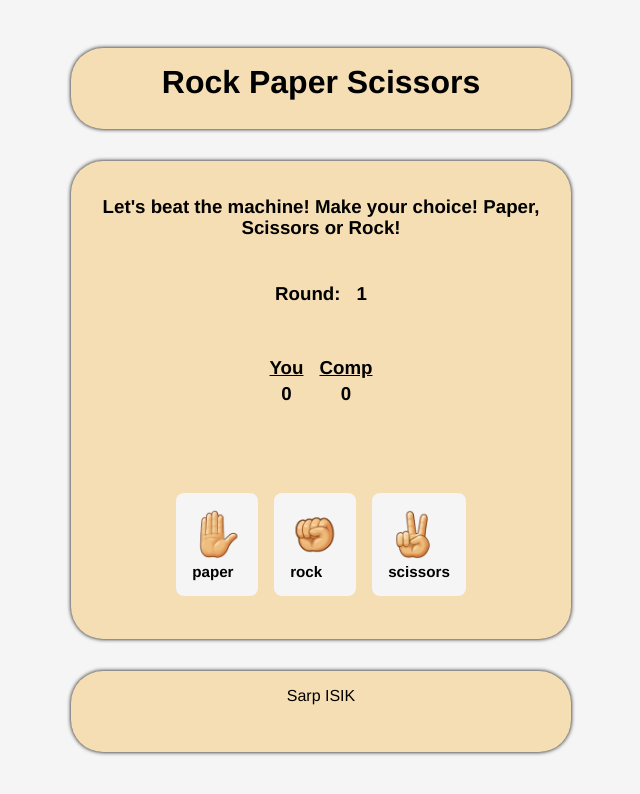
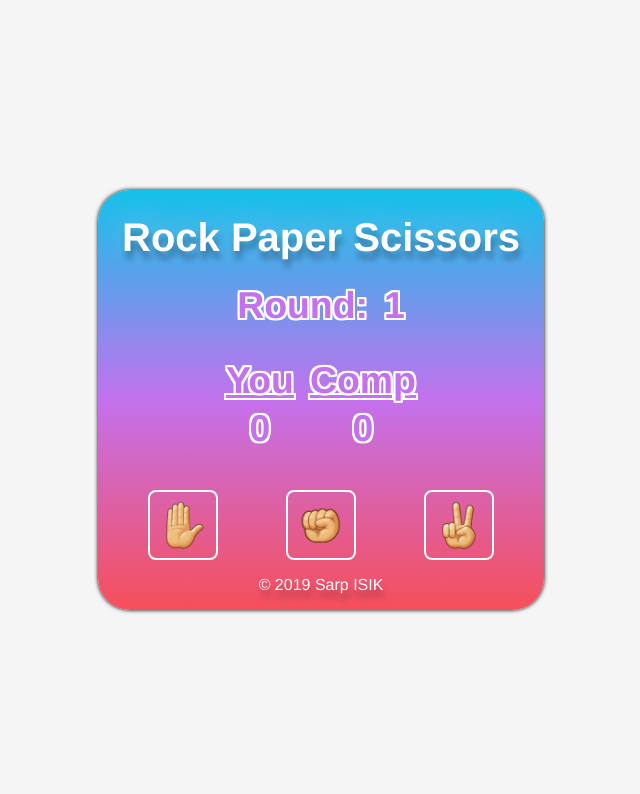
Before and after one commit to sarpisik/rock-paper-scissors, a website built with webpack: page src/index.html in a window 1280 px wide. Both pictures are taken after typing "5" into the empty fields and a click on the button "Start game". Shown: the whole page, without its empty margins (319-959 px from the left). Built offline with nearby package versions, Linux system fonts and the light colour scheme.

Commit message:
Update UI

```diff
--- a/src/components/button/index.js
+++ b/src/components/button/index.js
@@ -2,7 +2,6 @@ import Container from '../container';
 import paper from '../../../assets/images/paper.png';
 import rock from '../../../assets/images/rock.png';
 import scissors from '../../../assets/images/scissors.png';
-import Title from '../title';
 
 const imgList = {
   paper,
@@ -13,7 +12,7 @@ const imgList = {
 class Button extends Container {
   constructor(callBack) {
     // Create button element
-    super('button', 'btn m-1 padding-1');
+    super('button', 'btn');
     // Set event handler from Game Class
     this.element.addEventListener('click', callBack);
   }
@@ -28,16 +27,15 @@ class SelectionButton extends Button {
     this.img = new Image(50, 50);
     // Set image content
     this.img.src = imgList[name];
+    this.img.classList.add('icon');
     this.element.appendChild(this.img);
-    // Create h3 element
-    this.name = new Title(name);
-    this.name.setParent(this.element);
   }
 }
 
 class RestartGameButton extends Button {
   constructor(name, callBack) {
     super(callBack);
+    this.element.classList.add('m-t-1');
     this.updateContent(name);
   }
 }
--- a/src/components/helpers/index.js
+++ b/src/components/helpers/index.js
@@ -1,3 +1,9 @@
+const getYear = () => new Date().getFullYear();
+
+export const setElementYear = element => {
+  const currentYear = getYear();
+  element.innerText = currentYear;
+};
 export const renderChildren = (parent, children) => {
   children.forEach(child => {
     child.setParent(parent);
--- a/src/components/index.js
+++ b/src/components/index.js
@@ -18,25 +18,23 @@ class Game {
     this.playerScore = 0;
     this.computerScore = 0;
 
-    // DOM Elements
-    this.titleContainer = new Row();
-    this.title = new Title(TEXT.TITLE);
+    /* DOM Elements */
 
     // Round Board
-    this.roundBoardContainer = new Row();
+    this.roundBoardContainer = new Row('font-4');
     this.roundBoard = new RoundBoard();
 
     // Score Board
-    this.scoreBoardContainer = new Row();
+    this.scoreBoardContainer = new Row('font-4');
     this.playerScoreBoard = new ScoreBoard('You');
     this.computerScoreBoard = new ScoreBoard('Comp');
 
     // Action Board
-    this.actionBoardContainer = new Row();
+    this.actionBoardContainer = new Row('font-3');
     this.actionText = new Title();
 
     // Selection Buttons
-    this.buttonsContainer = new Row();
+    this.buttonsContainer = new Row('justify-around');
     this.paperButton = new SelectionButton(
       'paper',
       this.handleClick.bind(this)
@@ -58,7 +56,6 @@ class Game {
   }
 
   renderApp() {
-    this.title.setParent(this.titleContainer.element);
     this.roundBoard.setParent(this.roundBoardContainer.element);
     renderChildren(this.scoreBoardContainer.element, [
       this.playerScoreBoard,
@@ -170,6 +167,7 @@ class Game {
     You Lose!
     The score is ${scoreText}
     `;
+    document.body.setAttribute('class', 'flex-column final-text bg-gradient');
     document.body.innerText = winnerText;
     this.restartGameButton.setParent(document.body);
   };
--- a/src/components/row/index.js
+++ b/src/components/row/index.js
@@ -1,8 +1,8 @@
 import Container from '../container';
 
 class Row extends Container {
-  constructor() {
-    super('div', 'row');
+  constructor(classes = '') {
+    super('div', `row m-t-1 ${classes}`);
     this.setParent(this.container);
   }
 }
--- a/src/index.css
+++ b/src/index.css
@@ -107,14 +107,10 @@ button:focus {
   font-family: Helvetica, Arial, sans-serif;
 }
 
-body,
-button {
-  background-color: whitesmoke;
-}
 body {
   height: 100vh;
-  align-items: center;
   margin: 0;
+  background-color: whitesmoke;
 }
 
 .text-center {
@@ -125,45 +121,83 @@ body {
   margin: 0.5rem;
 }
 
+.m-t-1 {
+  margin-top: 2vh;
+}
+
 .m-b-1 {
   margin-bottom: 0.3rem;
 }
+
 .underline {
   text-decoration: underline;
 }
-header {
-  flex: 1;
-  margin-top: 2rem;
+
+.flex-column {
+  display: flex;
+  flex-direction: column;
+}
+
+.final-text {
+  color: #ffffff;
+  font-weight: bold;
+}
+
+.bg-gradient {
+  background: #12c2e9;
+  background: linear-gradient(to bottom, #12c2e9 0%, #c471ed 50%, #f64f59 100%);
+}
+
+.font-5 {
+  font-size: 5vh;
+}
+.font-4 {
+  font-size: 4vh;
+}
+.font-3 {
+  font-size: 3vh;
+}
+
+.text-light,
+.text-light::placeholder {
+  color: #fff;
+}
+
+.text-shadow {
+  text-shadow: 2px 8px 6px rgba(0, 0, 0, 0.3),
+    0px -5px 35px rgba(255, 255, 255, 0.3);
+}
+
+.padding-1 {
+  padding: 1rem;
+}
+
+.justify-around {
+  justify-content: space-around !important;
+}
+
+.shadow {
+  box-shadow: 0px 0px 4px black;
 }
 
 header:hover {
   cursor: default;
 }
 
-main {
-  flex: 9;
-  justify-content: space-around;
+.container {
+  max-width: 500px;
+  margin-bottom: 2rem;
+  box-shadow: 0px 0px 4px black;
+  border-radius: 2rem;
+  margin: auto;
 }
 
-.flex-column {
-  display: -webkit-box;
-  display: -ms-flexbox;
-  display: flex;
-  flex-direction: column;
-}
-
-.container {
-  max-width: 500px;
-  width: 100%;
-  margin-bottom: 2rem;
-  text-align: center;
-  box-shadow: 0px 0px 4px black;
-  border-radius: 2rem;
-  background-color: wheat;
-}
-
-.padding-1 {
-  padding: 1rem;
+.board {
+  color: #c471ed;
+  font-size: 4vh;
+  text-shadow: 2px 2px 0 #fff, 2px -2px 0 #fff, -2px 2px 0 #fff,
+    -2px -2px 0 #fff, 2px 0px 0 #fff, 0px 2px 0 #fff, -2px 0px 0 #fff,
+    0px -2px 0 #fff, 2px 2px 2px rgba(0, 0, 0, 0);
 }
 
 .row {
@@ -171,10 +205,10 @@ main {
   flex-flow: row wrap;
   justify-content: center;
 }
+
 input[type='number'] {
-  text-align: center;
   border: none;
-  border-bottom: 1px solid black;
+  border-bottom: 1px solid #fff;
   background-color: inherit;
   font-size: small;
 }
@@ -186,9 +220,11 @@ a {
 }
 
 .btn {
-  border: none;
+  border: 2px solid #fff;
+  color: #fff;
   border-radius: 0.5rem;
   font-size: small;
+  padding: 1vh;
 }
 
 .btn:hover {
@@ -196,12 +232,9 @@ a {
   box-shadow: 0px 0px 4px black;
 }
 
-.shadow {
-  box-shadow: 0px 0px 4px black;
-}
-
-footer {
-  flex: 1;
+.icon {
+  display: block;
+  margin: auto;
 }
 
 footer a {
--- a/src/index.html
+++ b/src/index.html
@@ -6,14 +6,15 @@
     <meta http-equiv="X-UA-Compatible" content="ie=edge" />
     <title>Rock Paper Scissors</title>
   </head>
-  <body class="flex-column padding-1">
-    <header class="container padding-1">
-      <h1>Rock Paper Scissors</h1>
+  <body>
+    <div class="container bg-gradient padding-1 text-center">
+      <header class="m-1">
+        <h1 class="font-5 text-light text-shadow">Rock Paper Scissors</h1>
       </header>
-    <main class="container padding-1 flex-column">
+      <main>
         <form>
           <input
-          class="padding-1"
+            class="padding-1 text-center text-light"
             type="number"
             placeholder="Enter round number"
             required
@@ -21,8 +22,14 @@
           <button class="btn padding-1 m-1" type="submit">Start game</button>
         </form>
       </main>
-    <footer class="container padding-1">
-      <a href="https://www.sarpisik.com/">Sarp ISIK</a>
+      <footer class="m-t-1">
+        <a
+          class="padding-1 text-light text-shadow"
+          href="https://www.sarpisik.com/"
+        >
+          <span>&copy; <span class="year"></span></span> Sarp ISIK
+        </a>
       </footer>
+    </div>
   </body>
 </html>
--- a/src/index.js
+++ b/src/index.js
@@ -1,5 +1,10 @@
 import 'normalize.css';
 import './index.css';
+import { setElementYear } from './components/helpers';
+
+// Set current year
+const copyright = document.querySelector('.year');
+setElementYear(copyright);
 
 // Init the game
 window.addEventListener('load', render);
```
Lines whose indentation alone changed are shown as unchanged.
